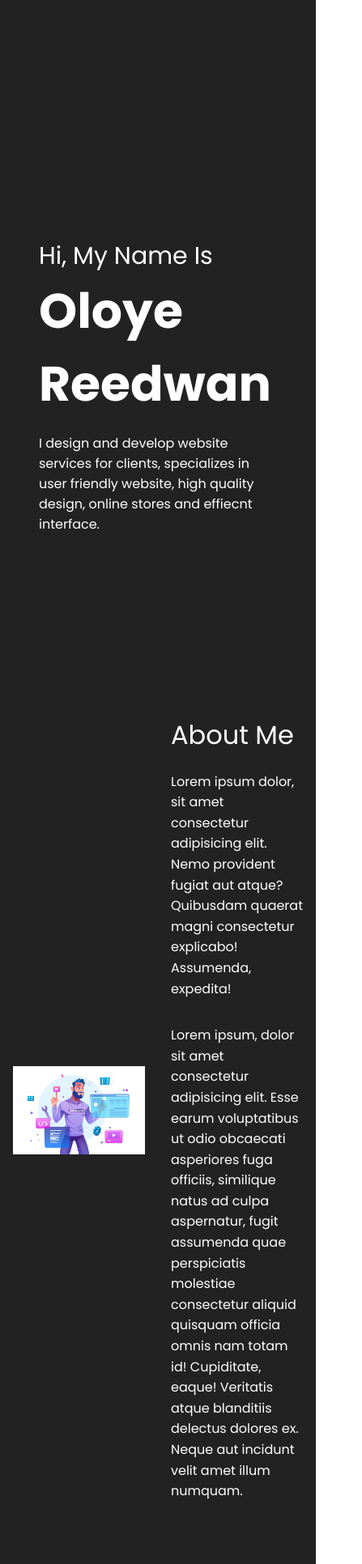
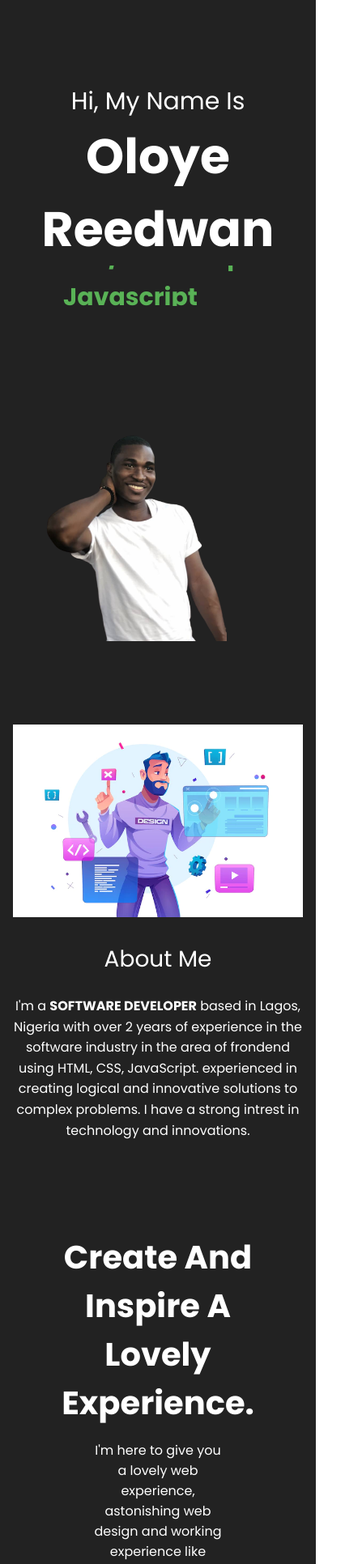
Before and after one commit to reedzclone/Portfolio, a React (Create React App) app: page / in a window 390 px wide. Shown: the part 54-1986 px from the top of the page at 81% size, 447 px wide, since content can reach past the window. Built offline with nearby package versions, Linux system fonts and the light colour scheme.

Commit message:
few modifications

```diff
--- a/src/components/about/About.css
+++ b/src/components/about/About.css
@@ -19,7 +19,6 @@
     flex: 1;
     display: inline-block;
     line-height: 1.6rem;
-
 }
 
 .about-title h1{
@@ -34,4 +33,21 @@
 
 .about-desc {
     font-weight: 300;
+    margin-left: 10px;
 }
+
+@media screen and (max-width: 600px) {
+    .about {
+        flex-direction: column;
+        text-align: center;
+    }
+
+    .about-title h1 {
+        font-size: 28px;
+    }
+
+    .about-desc {
+        display: none;
+    }
+
+}
--- a/src/components/about/About.jsx
+++ b/src/components/about/About.jsx
@@ -14,19 +14,21 @@ const About = () => {
                     <h1>About me</h1>
                 </div>
                 <div className="about-sub">
-                    <p>Lorem ipsum dolor, sit amet consectetur adipisicing elit.
-                        Nemo provident fugiat aut atque? Quibusdam quaerat magni consectetur
-                        explicabo! Assumenda, expedita!
+                    <p>I'm a <b>SOFTWARE DEVELOPER</b> based in Lagos, Nigeria with over 2 years of experience in the software industry in the area of
+                        frondend using HTML, CSS, JavaScript. experienced in creating logical and innovative solutions to complex problems. I have a strong
+                        intrest in technology and innovations.
                     </p>
                 </div>
                 <div className="about-desc">
-                    <p>Lorem ipsum, dolor sit amet consectetur adipisicing elit. Esse earum voluptatibus ut odio obcaecati
-                        asperiores fuga officiis, similique natus ad culpa aspernatur,
-                        fugit assumenda quae perspiciatis molestiae consectetur aliquid
-                        quisquam officia omnis nam totam id! Cupiditate, eaque! Veritatis
-                        atque blanditiis delectus dolores ex.
-                        Neque aut incidunt velit amet illum numquam.
-                    </p>
+                    <h3>Skills</h3>
+                    <ul>
+                        <li>Problem solving</li>
+                        <li>Team Player</li>
+                        <li>Good Communication Skills</li>
+                        <li>Time Management Skills</li>
+                        <li>Positive Learning Process</li>
+
+                    </ul>
                 </div>
 
 
--- a/src/components/contact/Contact.css
+++ b/src/components/contact/Contact.css
@@ -47,8 +47,8 @@
 }
 
 i {
-    margin: 2rem;
-    font-size: 2rem;
+    margin: 1rem;
+    font-size: 1.8rem;
     color: black;
 }
 
@@ -95,3 +95,48 @@ textarea {
     cursor: pointer;
     border: none;
 }
+
+
+@media screen and (max-width: 600px) {
+    .contact{
+        flex-direction: column;
+        padding: 0px 50px;
+    }
+
+    .c-title {
+        font-size: 30px;
+    }
+
+    .c-icon {
+        margin: 10px 10px;
+    }
+
+    .c-socials {
+        margin: 10px 0px;
+    }
+
+    .social-title {
+        font-size: 18px;
+    }
+
+    i {
+        font-size: 1rem;
+    }
+
+    form {
+        margin-top: 0px;
+        display: flex;
+        flex-wrap: wrap;
+    }
+
+    .c-desc {
+        display: none;
+    }
+
+    .input {
+        width: 35%;
+        height: 40px;
+    }
+
+
+}
--- a/src/components/intro/Intro.css
+++ b/src/components/intro/Intro.css
@@ -18,7 +18,7 @@
     display: flex;
     flex-direction: column;
     justify-content: space-between;
-    padding: 3rem;
+    padding: 50px;
     height: 50%;
 
 }
@@ -83,3 +83,21 @@
     margin-top: 2rem;
     object-fit: cover;
 }
+
+@media screen and (max-width: 600px) {
+    .intro{
+        flex-direction: column;
+    }
+
+    .intro-left-wrapper {
+        padding: 10px;
+        align-items: center;
+        text-align: center;
+        justify-content: center;
+        height: 100%;
+    }
+
+    .intro-desc {
+        display: none;
+    }
+}
--- a/src/components/product/Product.css
+++ b/src/components/product/Product.css
@@ -1,6 +1,8 @@
 .product {
-    width: 300px;
+    width: 30%;
     height: 40vh;
+    justify-content: center;
+    align-items: center;
     margin: 20px 30px;
     border: 2px solid rgb(243, 242, 242);
     border-radius: 10px 10px 0px 0px;
@@ -24,3 +26,10 @@
     background-color: white;
     margin: 4px;
 }
+
+/* @media screen and (max-width: 600px) {
+    .product {
+        width: 40%;
+        height: 20vh;
+    }
+} */
--- a/src/components/productList/ProductList.css
+++ b/src/components/productList/ProductList.css
@@ -3,6 +3,7 @@
     display: flex;
     flex-direction: column;
     text-align: center;
+    justify-content: center;
     align-items: center;
 }
 
@@ -30,7 +31,25 @@
 }
 
 .pl-list {
+    width: 100%;
     display: flex;
     flex-wrap: wrap;
-    /*justify-content: space-between; */
+    justify-content: center;
+    /* justify-content: space-between; */
 }
+
+/* @media screen and (max-width: 600px) {
+
+    .productlist {
+    padding: 10px;
+    display: flex;
+  }
+
+  .pl-text {
+    width: 100%;
+  }
+
+  .pl-desc {
+    margin: 20px 0px;
+  }
+} */
--- a/src/components/productList/ProductList.jsx
+++ b/src/components/productList/ProductList.jsx
@@ -10,7 +10,7 @@ const ProductList = () => {
           create and inspire a lovely experience.
         </h1>
         <p className="pl-desc">
-          Lama is a creative portfolio that your work has been waiting for. Beautiful homes, stunning portfolio styles a whole lot more awaits inside.
+          I'm here to give you a lovely web experience, astonishing web design and working experience like never before. Here to satisfy your every needs.
         </p>
       </div>
       <div className="pl-list">
```
